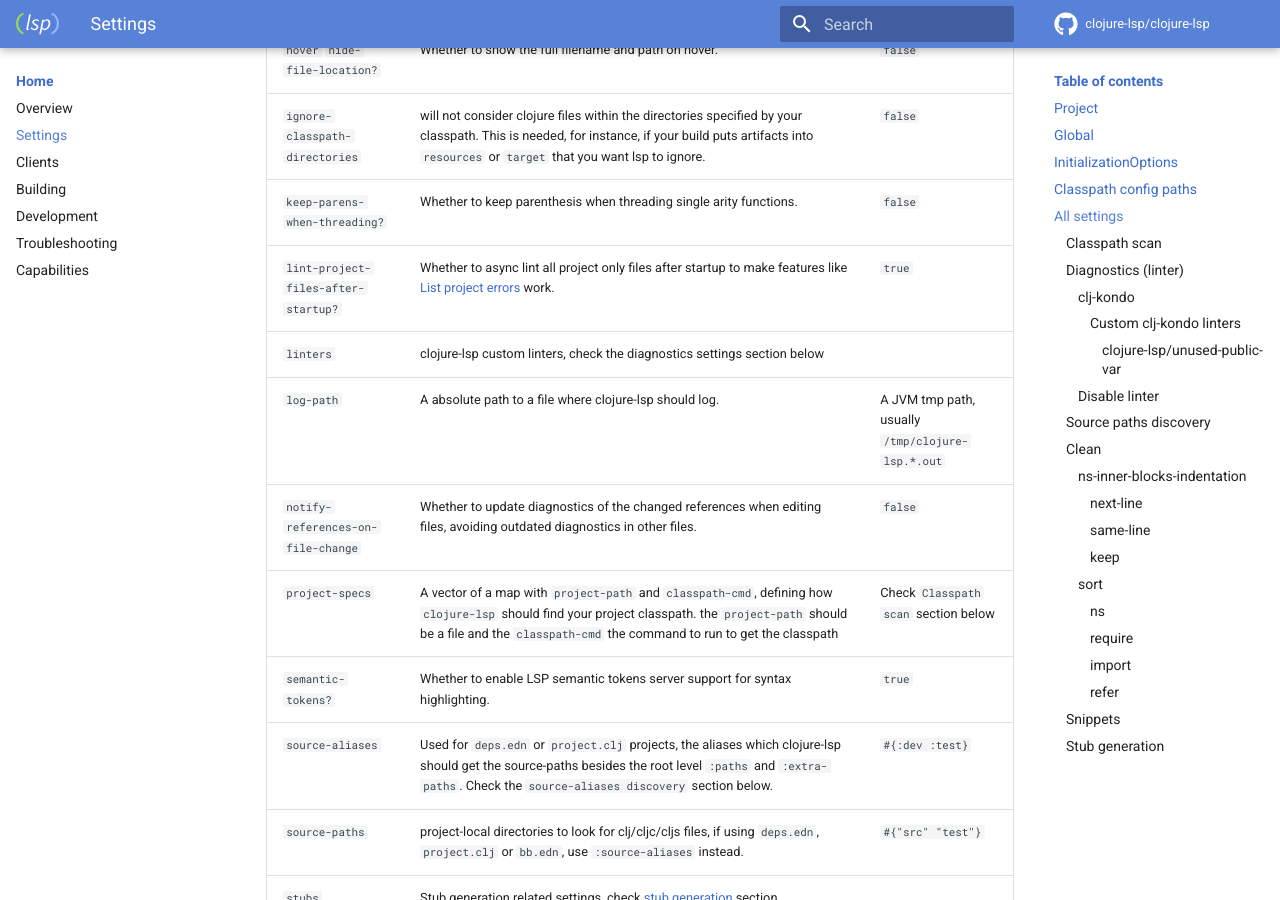
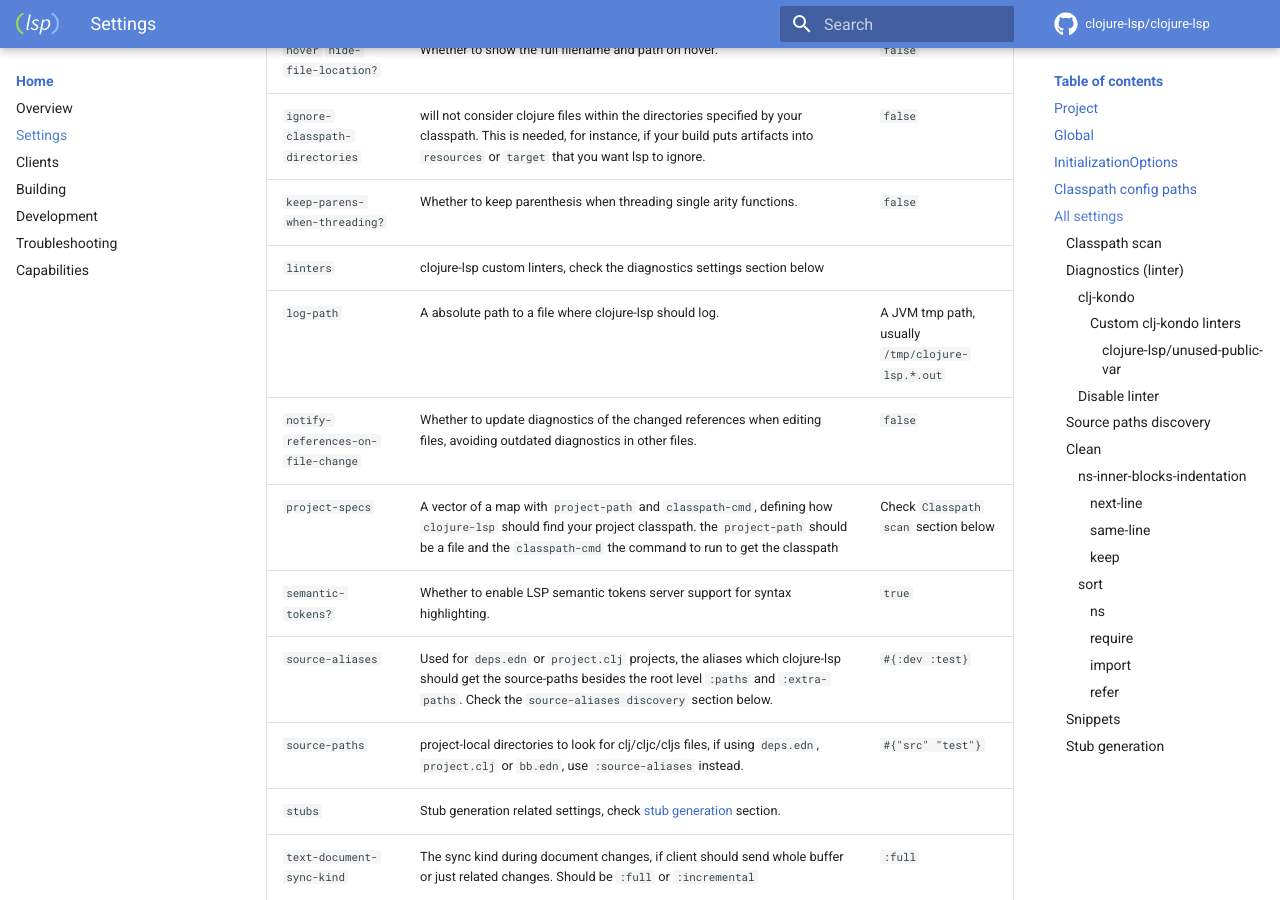
Before and after one commit to clojure-lsp/clojure-lsp, an MkDocs documentation site: the page built from docs/settings.md, in a window 1280 px wide and 900 px high, scrolled down 3158 px. Built offline with MkDocs 1.6.1 and Material for MkDocs 9.7.7, drawn with Linux system fonts in a browser that asks for light colours; comment, search, counter and statistics services are not loaded.

Commit message:
Remove `:lint-project-files-after-startup?` setting

```diff
--- a/docs/settings.md
+++ b/docs/settings.md
@@ -86,7 +86,6 @@ You can find all settings and its default values [here](https://github.com/cloju
 | `hover` `hide-file-location?`           | Whether to show the full filename and path on hover.                                                                                                                                                                                                                                                                                                                                                                 | `false`                                          |
 | `ignore-classpath-directories`          | will not consider clojure files within the directories specified by your classpath. This is needed, for instance, if your build puts artifacts into `resources` or `target` that you want lsp to ignore.                                                                                                                                                                                                             | `false`                                          |
 | `keep-parens-when-threading?`           | Whether to keep parenthesis when threading single arity functions.                                                                                                                                                                                                                                                                                                                                                   | `false`                                          |
-| `lint-project-files-after-startup?`     | Whether to async lint all project only files after startup to make features like [List project errors](https://emacs-lsp.github.io/lsp-mode/page/main-features/#project-errors-on-modeline) work.                                                                                                                                                                                                                    | `true`                                           |
 | `linters`                               | clojure-lsp custom linters, check the diagnostics settings section below                                                                                                                                                                                                                                                                                                                                             |                                                  |
 | `log-path`                              | A absolute path to a file where clojure-lsp should log.                                                                                                                                                                                                                                                                                                                                                              | A JVM tmp path, usually `/tmp/clojure-lsp.*.out` |
 | `notify-references-on-file-change`      | Whether to update diagnostics of the changed references when editing files, avoiding outdated diagnostics in other files.                                                                                                                                                                                                                                                                                            | `false`                                          |
```
Also changed, not shown: CHANGELOG.md (+1 -0 lines), 3 other files.
